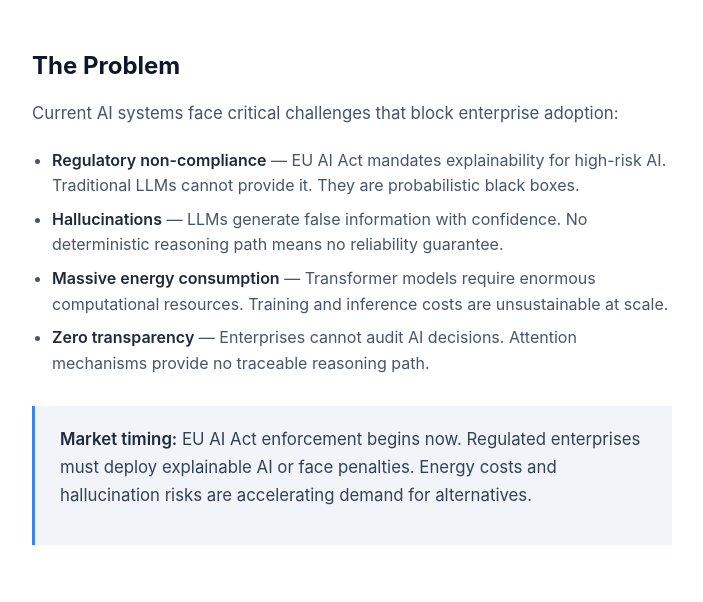
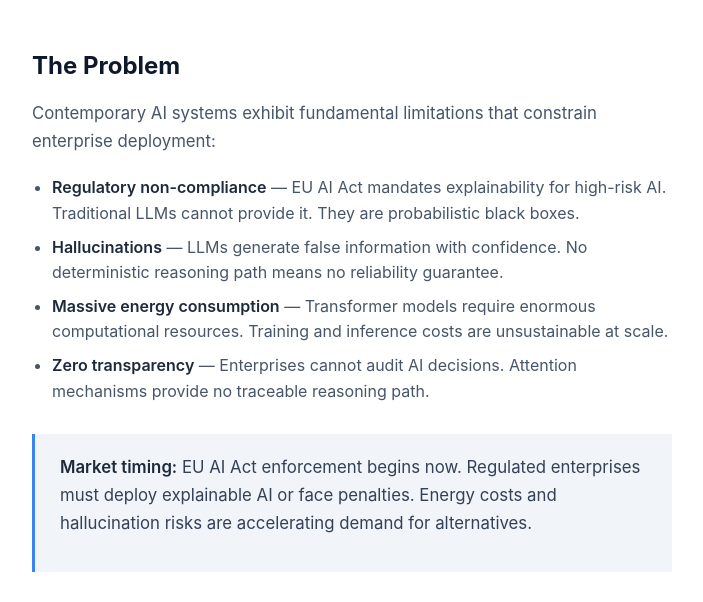
Before and after one commit to IsmaIkami/rce-founder, a plain HTML site: page index.html in a window 1280 px wide. Shown: the part 136-738 px from the top of the page, without its empty margins (288-991 px from the left). Drawn offline with Linux system fonts and the light colour scheme.

Commit message:
Rephrase problem statement with more academic tone
Changed to: Contemporary AI systems exhibit fundamental limitations that constrain enterprise deployment

```diff
--- a/index.html
+++ b/index.html
@@ -178,7 +178,7 @@
     <p class="tagline">AI that thinks in relationships, explains in logic.</p>
 
     <h2>The Problem</h2>
-    <p>Current AI systems face critical challenges that block enterprise adoption:</p>
+    <p>Contemporary AI systems exhibit fundamental limitations that constrain enterprise deployment:</p>
     <ul>
         <li><strong>Regulatory non-compliance</strong> — EU AI Act mandates explainability for high-risk AI. Traditional LLMs cannot provide it. They are probabilistic black boxes.</li>
         <li><strong>Hallucinations</strong> — LLMs generate false information with confidence. No deterministic reasoning path means no reliability guarantee.</li>
```
